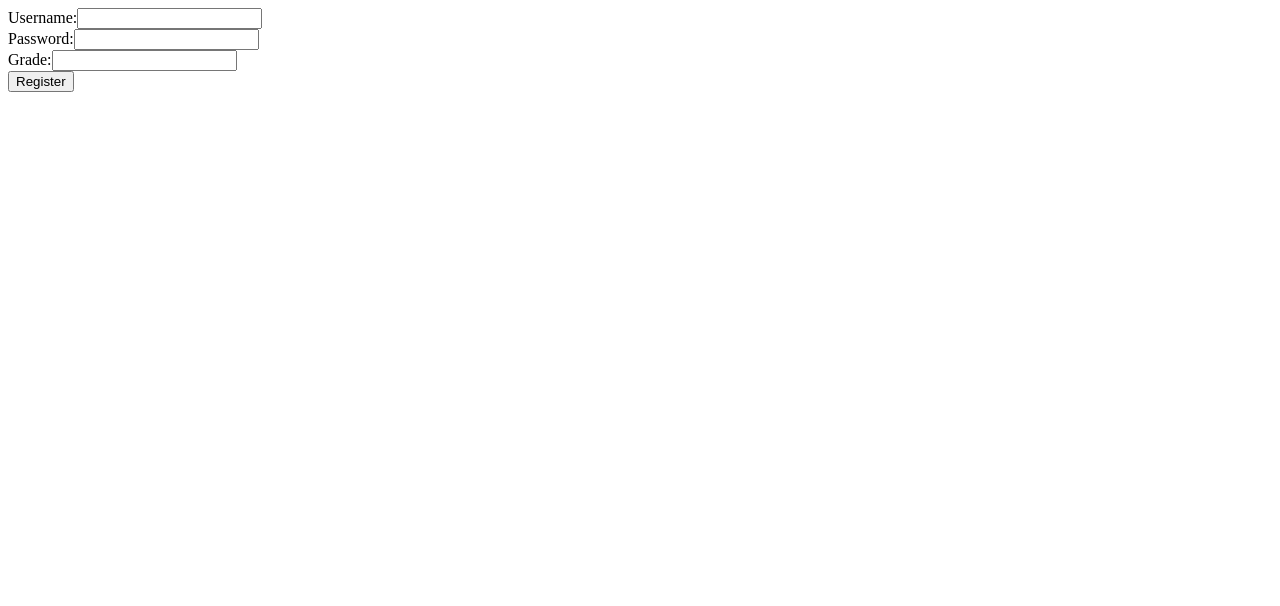
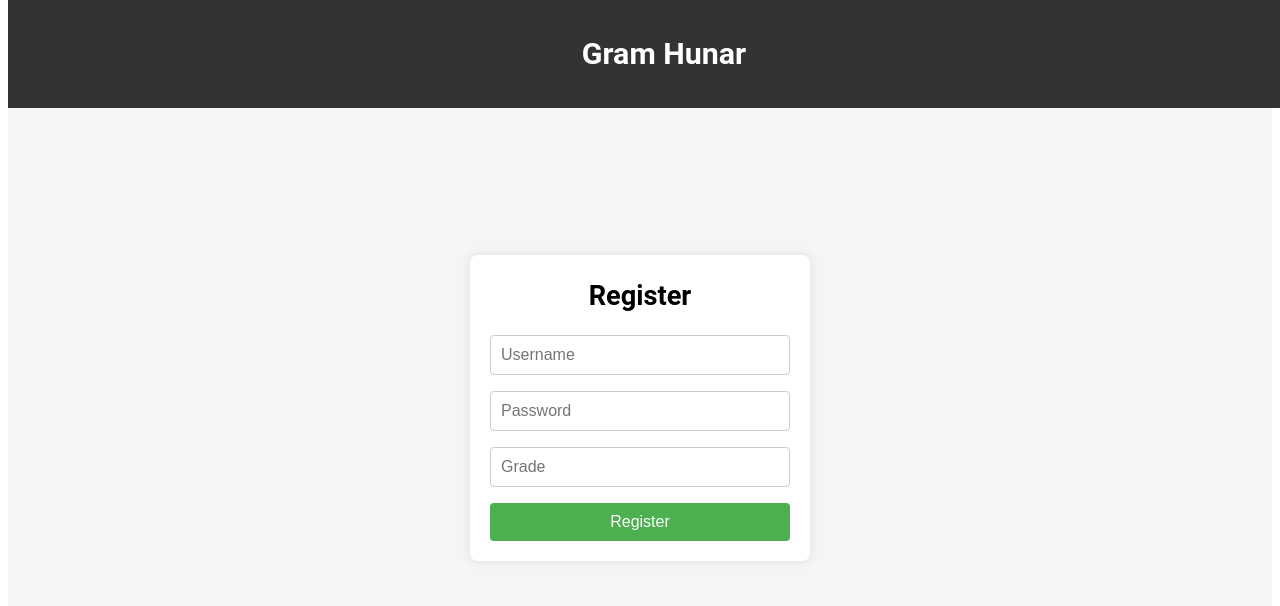
Before and after one commit to cfgmumbai24/Team-56, a React (Create React App) app in the folder hunar/frontend/: page /register in a window 1280 px wide. Shown: the top 606 px of the page. Built offline with nearby package versions, Linux system fonts and the light colour scheme.

Commit message:
Added login and register

```diff
--- a/hunar/frontend/src/App.js
+++ b/hunar/frontend/src/App.js
@@ -1,5 +1,6 @@
 import React from 'react';
 import { Route, Routes } from 'react-router-dom';
+import Layout from './Layout';
 import Home from './pages/Home';
 import LoginPage from './pages/LoginPage';
 import RegisterPage from './pages/RegisterPage';
@@ -8,7 +9,8 @@ function App() {
   return (
     <div>
       <Routes>
-        <Route path="/" element={<Home/>}/>
+        <Route path="/" element={<Layout/>}/>
+        <Route index element={<Home/>}/>
         <Route path="/register" element={<RegisterPage />} />
         <Route path="/login" element={<LoginPage />} />
       </Routes>
--- /dev/null
+++ b/hunar/frontend/src/Layout.jsx
@@ -0,0 +1,10 @@
+import React from 'react';
+import './pages/Home.css';
+
+export default function Layout(){
+    return(
+        <header className="header">
+        <h1>Gram Hunar</h1>
+      </header>
+    )
+}
--- a/hunar/frontend/src/index.css
+++ /dev/null
@@ -1,13 +0,0 @@
-body {
-  margin: 0;
-  font-family: -apple-system, BlinkMacSystemFont, 'Segoe UI', 'Roboto', 'Oxygen',
-    'Ubuntu', 'Cantarell', 'Fira Sans', 'Droid Sans', 'Helvetica Neue',
-    sans-serif;
-  -webkit-font-smoothing: antialiased;
-  -moz-osx-font-smoothing: grayscale;
-}
-
-code {
-  font-family: source-code-pro, Menlo, Monaco, Consolas, 'Courier New',
-    monospace;
-}
--- /dev/null
+++ b/hunar/frontend/src/pages/Home.css
@@ -0,0 +1,52 @@
+/* Home.css */
+
+.home-container {
+    display: flex;
+    flex-direction: column;
+    align-items: center;
+    height: 100vh;
+    background-color: #f5f5f5;
+  }
+
+  .header {
+    width: 100%;
+    padding: 1rem;
+    background-color: #333;
+    color: white;
+    text-align: center;
+    position: fixed;
+    top: 0;
+  }
+
+  .button-container {
+    display: flex;
+    flex-direction: column;
+    align-items: center;
+    justify-content: center;
+    flex-grow: 1;
+    gap: 1rem;
+    margin-top: 5rem; /* Adjust to create space between the header and buttons */
+    width: 100%;
+  }
+
+  .home-button {
+    padding: 1rem 2rem;
+    font-size: 1rem;
+    background-color: #4CAF50;
+    color: white;
+    border: none;
+    border-radius: 5px;
+    cursor: pointer;
+    text-decoration: none;
+    width:300px;
+  }
+
+  .home-button:hover {
+    background-color: #45a049;
+  }
+
+  .header h1{
+    font-family: Roboto;
+    font-weight:bold;
+    font-size:1.9rem;
+  }
--- a/hunar/frontend/src/pages/Home.jsx
+++ b/hunar/frontend/src/pages/Home.jsx
@@ -1,5 +1,21 @@
+import React from 'react';
+import { Link } from 'react-router-dom';
+import './Home.css';
 
-export default function Home()
-{
-
+export default function Home() {
+  return (
+    <div className="home-container">
+      <header className="header">
+        <h1>Gram Hunar</h1>
+      </header>
+      <div className="button-container">
+        <Link to="/login">
+          <button className="home-button">Login as a Teacher</button>
+        </Link>
+        <Link to="/register">
+          <button className="home-button">Register as a New Teacher</button>
+        </Link>
+      </div>
+    </div>
+  );
 }
--- /dev/null
+++ b/hunar/frontend/src/pages/LoginPage.css
@@ -0,0 +1,54 @@
+/* LoginPage.css */
+
+.login-container {
+    display: flex;
+    justify-content: center;
+    align-items: center;
+    height: 100vh;
+    background-color: #f5f5f5;
+  }
+
+  .login-form {
+    width: 300px;
+    padding: 20px;
+    background-color: #fff;
+    border-radius: 8px;
+    box-shadow: 0 0 10px rgba(0, 0, 0, 0.1);
+  }
+
+  .form-group {
+    margin-bottom: 1rem;
+  }
+
+  input[type="text"],
+  input[type="password"] {
+    width: calc(100% - 20px); /* Adjusted width to account for padding */
+    padding: 10px;
+    font-size: 16px;
+    border: 1px solid #ccc;
+    border-radius: 4px;
+    box-sizing: border-box; /* Ensures padding and border are included in the width */
+  }
+
+  button {
+    width: 100%;
+    padding: 10px;
+    background-color: #4CAF50;
+    color: white;
+    border: none;
+    border-radius: 4px;
+    cursor: pointer;
+    font-size: 16px;
+  }
+
+  button:hover {
+    background-color: #45a049;
+  }
+
+  .login_heading
+  {
+    font-size:1.7rem;
+    text-align: center;
+    margin-top:5px;
+    font-family:Roboto;
+  }
--- a/hunar/frontend/src/pages/LoginPage.jsx
+++ b/hunar/frontend/src/pages/LoginPage.jsx
@@ -1,36 +1,45 @@
 import { useState } from "react";
+import Layout from "../Layout";
+import './LoginPage.css'; // Import your CSS file for styling
 
-export default function RegisterPage() {
+export default function LoginPage() {
     const [username, setUsername] = useState('');
     const [password, setPassword] = useState('');
 
     function login(event) {
         event.preventDefault();
-        console.log('logged in', { username, password});
+        console.log('logged in', { username, password });
         // You can add your API call here to send the data to the server
     }
 
     return (
-        <form onSubmit={login}>
-            <div>
-                <label>Username:</label>
+        <>
+        <Layout/>
+        <div className="login-container">
+
+            <form className="login-form" onSubmit={login}>
+                <div className="form-group">
+                <h2 className='login_heading'>Login</h2>
                     <input
                         type="text"
                         value={username}
                         onChange={(e) => setUsername(e.target.value)}
+                        placeholder="Username"
                         required
                     />
                 </div>
-            <div>
-                <label>Password:</label>
+                <div className="form-group">
                     <input
                         type="password"
                         value={password}
                         onChange={(e) => setPassword(e.target.value)}
+                        placeholder="Password"
                         required
                     />
                 </div>
-            <button type="submit">Register</button>
+                <button type="submit">Login</button>
             </form>
+        </div>
+        </>
     );
 }
--- /dev/null
+++ b/hunar/frontend/src/pages/RegisterPage.css
@@ -0,0 +1,52 @@
+/* RegisterPage.css */
+
+.register-container {
+    display: flex;
+    justify-content: center;
+    align-items: center;
+    height: 100vh;
+    background-color: #f5f5f5;
+  }
+
+  .register-form {
+    width: 300px;
+    padding: 20px;
+    background-color: #fff;
+    border-radius: 8px;
+    box-shadow: 0 0 10px rgba(0, 0, 0, 0.1);
+  }
+
+  .form-group {
+    margin-bottom: 1rem;
+  }
+
+  input[type="text"],
+  input[type="password"] {
+    width: calc(100% ); /* Adjusted width to account for padding */
+    padding: 10px;
+    font-size: 16px;
+    border: 1px solid #ccc;
+    border-radius: 4px;
+    box-sizing: border-box; /* Ensures padding and border are included in the width */
+  }
+  .register_heading
+  {
+    font-size:1.7rem;
+    text-align: center;
+    margin-top:5px;
+    font-family:Roboto;
+  }
+  button {
+    width: 100%;
+    padding: 10px;
+    background-color: #4CAF50;
+    color: white;
+    border: none;
+    border-radius: 4px;
+    cursor: pointer;
+    font-size: 16px;
+  }
+
+  button:hover {
+    background-color: #45a049;
+  }
--- a/hunar/frontend/src/pages/RegisterPage.jsx
+++ b/hunar/frontend/src/pages/RegisterPage.jsx
@@ -1,5 +1,6 @@
 import { useState } from "react";
-
+import Layout from '../Layout';
+import './RegisterPage.css'; // Import your CSS file for styling
 export default function RegisterPage() {
     const [username, setUsername] = useState('');
     const [password, setPassword] = useState('');
@@ -12,35 +13,41 @@ export default function RegisterPage() {
     }
 
     return (
-        <form onSubmit={register}>
-            <div>
-                <label>Username:</label>
+        <>
+        <Layout/>
+        <div className="register-container">
+            <form className="register-form" onSubmit={register}>
+                <h2 className="register_heading">Register</h2>
+                <div className="form-group">
                     <input
                         type="text"
                         value={username}
                         onChange={(e) => setUsername(e.target.value)}
+                        placeholder="Username"
                         required
                     />
                 </div>
-            <div>
-                <label>Password:</label>
+                <div className="form-group">
                     <input
                         type="password"
                         value={password}
                         onChange={(e) => setPassword(e.target.value)}
+                        placeholder="Password"
                         required
                     />
                 </div>
-            <div>
-                <label>Grade:</label>
+                <div className="form-group">
                     <input
                         type="text"
                         value={grade}
                         onChange={(e) => setGrade(e.target.value)}
+                        placeholder="Grade"
                         required
                     />
                 </div>
                 <button type="submit">Register</button>
             </form>
+        </div>
+        </>
     );
 }
```
Also changed, not shown: hunar/frontend/src/App.css (deleted, +0 -38 lines). Lines whose indentation alone changed are shown as unchanged.
